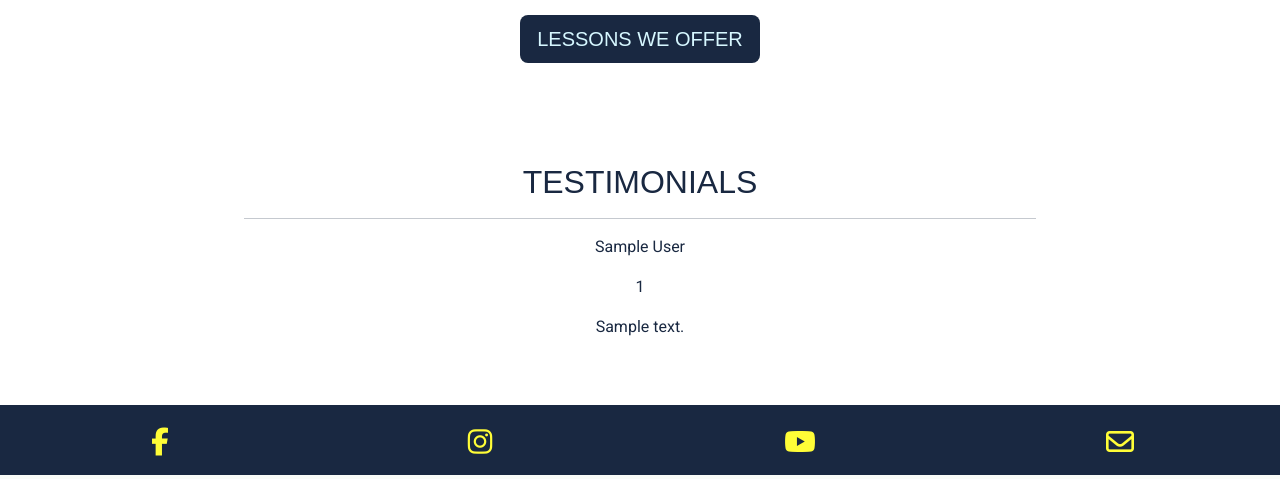
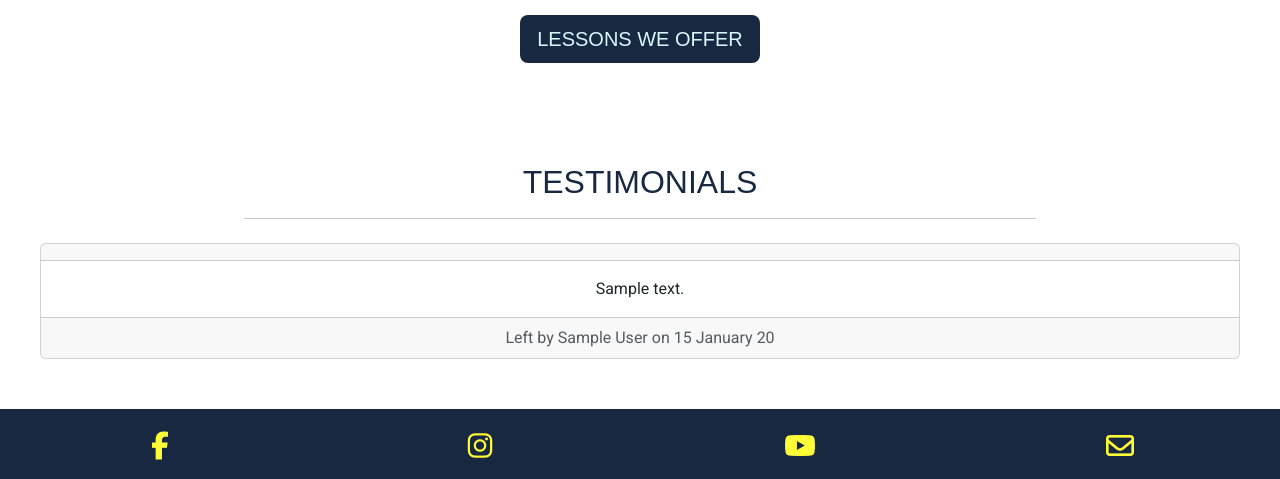
Before and after one commit to Code-Institute-Submissions/laurabolwell-little-riders-academy, a Django app: page / in a window 1280 px wide. Shown: the part 1098-1577 px from the top of the page. Run offline with Django 4.2, Linux system fonts and the light colour scheme; tables that the repository leaves empty hold one stand-in row (values such as "Sample post"); some libraries are stand-ins or nearby versions; some web fonts are replaced.

Commit message:
Add testimonial card carousel to index.html

```diff
--- a/home/templates/home/index.html
+++ b/home/templates/home/index.html
@@ -20,16 +20,19 @@
                 <h2 class="heading">about us</h2>
                 <hr class="block-divider">
                 <p>
-                    Little Riders Academy gets your children riding a bike confidently and safely through balance and pedal training. We teach children from age 2 upwards, taking them on the whole journey from just starting out on a balance bike through to more advanced pedal bike skills. Our lessons are fun and exciting and we aim to kickstart a love for cycling that will last a lifetime.
+                    Little Riders Academy gets your children riding a bike confidently and safely through balance and
+                    pedal training. We teach children from age 2 upwards, taking them on the whole journey from just
+                    starting out on a balance bike through to more advanced pedal bike skills. Our lessons are fun and
+                    exciting and we aim to kickstart a love for cycling that will last a lifetime.
                 </p>
                 <p>
-                    All lessons take place at Cwmbran Leisure Centre and may be held indoors or outdoors depending on the weather.
+                    All lessons take place at Cwmbran Leisure Centre and may be held indoors or outdoors depending on
+                    the weather.
                 </p>
                 <a class="btn btn-navy btn-lg mt-3" href="{% url 'lessons' %}">Lessons We Offer</a>
             </div>
         </div>
     </section>
-
 
     <!-- TESTIMONIALS -->
     <section class="container-fluid page-section">
@@ -37,16 +40,40 @@
         <div class="row justify-content-center ">
             <div class="col-sm-10 col-lg-8 text-center">
                 <h2 class="heading">testimonials</h2>
-                <hr class="block-divider">
+                <hr class="block-divider mb-4">
             </div>
         </div>
         <div class="row justify-content-around text-center">
             <!-- Carousel of reviews -->
-            {% for testimonial in testimonials %}
-            <p>{{ testimonial.display_name }}</p>
-            <p>{{ testimonial.rating }}</p>
-            <p>{{ testimonial.review }}</p>
-            {% endfor %}
+            <div id="carouselExample" class="carousel slide">
+                <div class="carousel-inner">
+                    {% for testimonial in testimonials %}
+                    <div class="carousel-item {% if testimonial.id == 1 %}active{% endif %}">
+                        <div class="card text-center">
+                            <div class="card-header star-container" data-stars="{{testimonial.rating}}">
+                            </div>
+                            <div class="card-body">
+                                <p class="card-text">{{ testimonial.review }}</p>
+                            </div>
+                            <div class="card-footer text-body-secondary">
+                                Left by {{ testimonial.display_name }} on
+                                {{ testimonial.testimonial_date | date:"j F y" }}
+                            </div>
+                        </div>
+                    </div>
+                    {% endfor %}
+                </div>
+                <button class="carousel-control-prev" type="button" data-bs-target="#carouselExample"
+                    data-bs-slide="prev">
+                    <span class="carousel-control-prev-icon" aria-hidden="true"></span>
+                    <span class="visually-hidden">Previous</span>
+                </button>
+                <button class="carousel-control-next" type="button" data-bs-target="#carouselExample"
+                    data-bs-slide="next">
+                    <span class="carousel-control-next-icon" aria-hidden="true"></span>
+                    <span class="visually-hidden">Next</span>
+                </button>
+            </div>
         </div>
     </section>
 </main>
```
